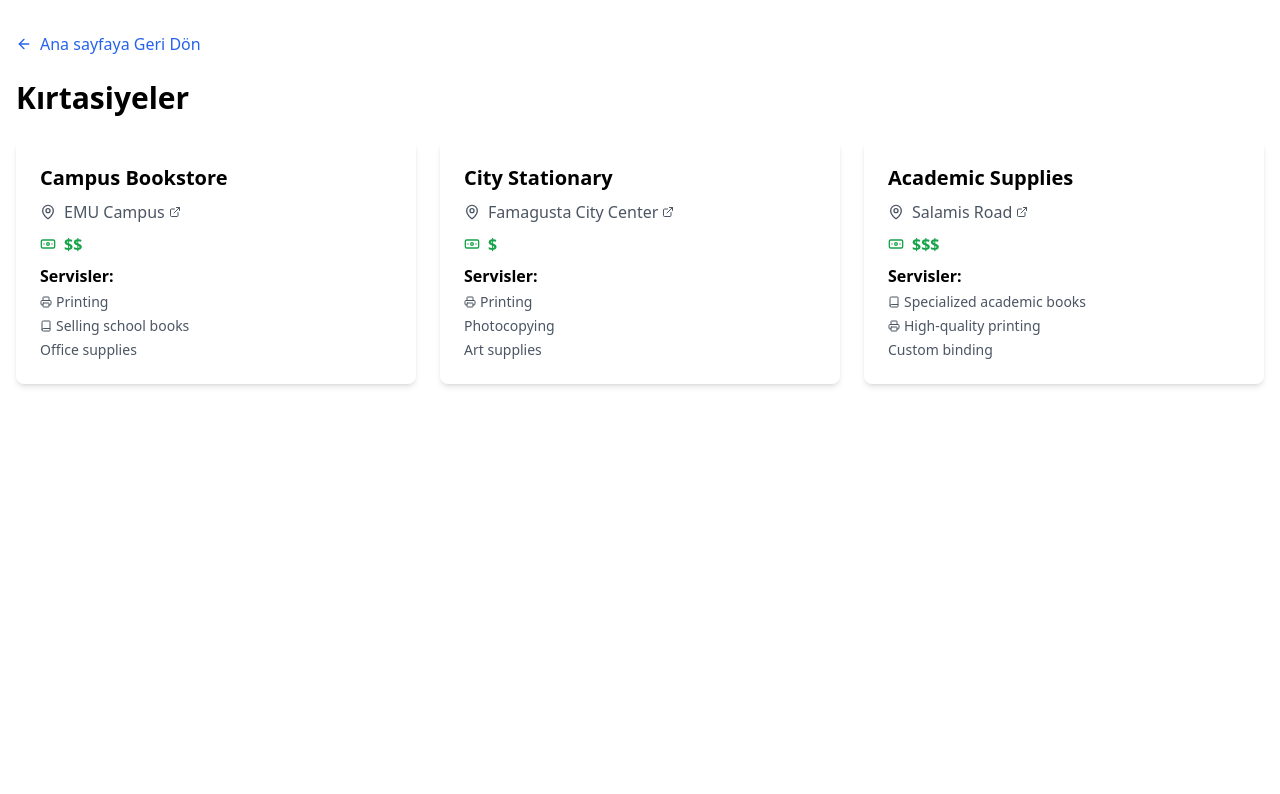
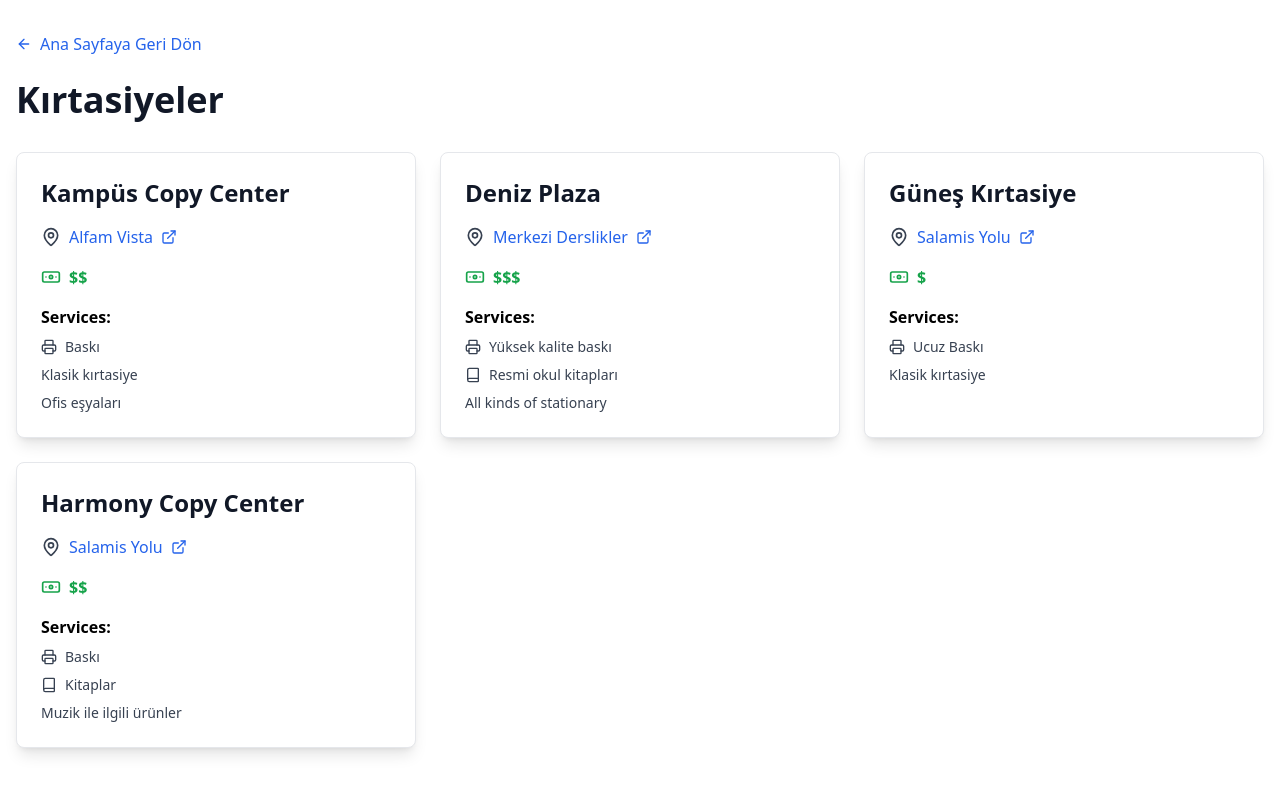
Before and after one commit to atasoya/emu-guide, a Next.js app: page /kirtasiye in a window 1280 px wide. Shown: the top 794 px of the page. Built offline with nearby package versions, Linux system fonts and the light colour scheme.

Commit message:
Add stationary

```diff
--- a/src/app/kirtasiye/page.tsx
+++ b/src/app/kirtasiye/page.tsx
@@ -13,66 +13,75 @@ interface Stationary {
 const stationaryShops: Stationary[] = [
   {
     id: 1,
-    name: "Campus Bookstore",
+    name: "Kampüs Copy Center",
     priceScale: "$$",
-    place: "EMU Campus",
-    googleMapsUrl: "https://goo.gl/maps/example1",
-    services: ["Printing", "Selling school books", "Office supplies"]
+    place: "Alfam Vista",
+    googleMapsUrl: "https://maps.app.goo.gl/XaP7Ko6ai8bCFZqx9",
+    services: ["Baskı", "Klasik kırtasiye", "Ofis eşyaları"]
   },
   {
     id: 2,
-    name: "City Stationary",
-    priceScale: "$",
-    place: "Famagusta City Center",
-    googleMapsUrl: "https://goo.gl/maps/example2",
-    services: ["Printing", "Photocopying", "Art supplies"]
+    name: "Deniz Plaza",
+    priceScale: "$$$",
+    place: "Merkezi Derslikler",
+    googleMapsUrl: "https://maps.app.goo.gl/REqKjwtF15mYtpqf6",
+    services: ["Yüksek kalite baskı", "Resmi okul kitapları", "All kinds of stationary"]
   },
   {
     id: 3,
-    name: "Academic Supplies",
-    priceScale: "$$$",
-    place: "Salamis Road",
-    googleMapsUrl: "https://goo.gl/maps/example3",
-    services: ["Specialized academic books", "High-quality printing", "Custom binding"]
+    name: "Güneş Kırtasiye",
+    priceScale: "$",
+    place: "Salamis Yolu",
+    googleMapsUrl: "https://maps.app.goo.gl/kEZ1vf2w9X3TSWwG6",
+    services: ["Ucuz Baskı", "Klasik kırtasiye"]
+  },
+  {
+    id: 4,
+    name: "Harmony Copy Center",
+    priceScale: "$$",
+    place: "Salamis Yolu",
+    googleMapsUrl: "https://maps.app.goo.gl/dVfPuVamM3ZgBYAz9",
+    services: ["Baskı", "Kitaplar","Muzik ile ilgili ürünler"]
   }
 ]
 
 export default function StationaryPage() {
   return (
     <div className="container mx-auto px-4 py-8">
-      <Link href="/" className="inline-flex items-center mb-6 text-blue-600 hover:text-blue-800">
+      <Link href="/" className="inline-flex items-center mb-6 text-blue-600 hover:text-blue-800 transition-colors duration-300">
         <ArrowLeft className="w-4 h-4 mr-2" />
-        Ana sayfaya Geri Dön
+        Ana Sayfaya Geri Dön
       </Link>
-      <h1 className="text-3xl font-bold mb-6">Kırtasiyeler</h1>
+      <h1 className="text-4xl font-bold text-gray-900 mb-8">Kırtasiyeler</h1>
+
       <div className="grid grid-cols-1 md:grid-cols-2 lg:grid-cols-3 gap-6">
         {stationaryShops.map((shop) => (
-          <div key={shop.id} className="bg-white rounded-lg shadow-md p-6">
-            <h2 className="text-xl font-semibold mb-2">{shop.name}</h2>
-            <div className="space-y-2">
-              <p className="flex items-center text-gray-600">
-                <MapPin className="w-4 h-4 mr-2" />
+          <div key={shop.id} className="bg-white rounded-lg shadow-lg hover:shadow-xl transition-shadow duration-300 p-6 border border-gray-200">
+            <h2 className="text-2xl font-semibold text-gray-900 mb-4">{shop.name}</h2>
+            <div className="space-y-4">
+              <p className="flex items-center text-gray-700">
+                <MapPin className="w-5 h-5 mr-2" />
                 <a
                   href={shop.googleMapsUrl}
                   target="_blank"
                   rel="noopener noreferrer"
-                  className="hover:underline flex items-center"
+                  className="text-blue-600 hover:underline flex items-center"
                 >
                   {shop.place}
-                  <ExternalLink className="w-3 h-3 ml-1" />
+                  <ExternalLink className="w-4 h-4 ml-2" />
                 </a>
               </p>
-              <p className="flex items-center text-green-600 font-semibold">
-                <Banknote className="w-4 h-4 mr-2" />
+              <p className="flex items-center text-green-600 font-bold">
+                <Banknote className="w-5 h-5 mr-2" />
                 {shop.priceScale}
               </p>
               <div>
-                <h3 className="font-semibold mb-1">Servisler:</h3>
-                <ul className="list-disc list-inside space-y-1">
+                <h3 className="font-semibold mb-2">Services:</h3>
+                <ul className="list-disc list-inside space-y-2">
                   {shop.services.map((service, index) => (
-                    <li key={index} className="text-sm text-gray-600 flex items-center">
-                      {service.toLowerCase().includes('printing') && <Printer className="w-3 h-3 mr-1" />}
-                      {service.toLowerCase().includes('book') && <Book className="w-3 h-3 mr-1" />}
+                    <li key={index} className="text-sm text-gray-700 flex items-center">
+                      {service.toLowerCase().includes('baskı') && <Printer className="w-4 h-4 mr-2" />}
+                      {service.toLowerCase().includes('kitap') && <Book className="w-4 h-4 mr-2" />}
                       {service}
                     </li>
                   ))}
--- a/src/app/stationery/page.tsx
+++ b/src/app/stationery/page.tsx
@@ -13,66 +13,75 @@ interface Stationary {
 const stationaryShops: Stationary[] = [
   {
     id: 1,
-    name: "Campus Bookstore",
+    name: "Campus Copy Center",
     priceScale: "$$",
-    place: "EMU Campus",
-    googleMapsUrl: "https://goo.gl/maps/example1",
-    services: ["Printing", "Selling school books", "Office supplies"]
+    place: "Alfam Vista",
+    googleMapsUrl: "https://maps.app.goo.gl/XaP7Ko6ai8bCFZqx9",
+    services: ["Printing", "Regular stationary", "Office supplies"]
   },
   {
     id: 2,
-    name: "City Stationary",
-    priceScale: "$",
-    place: "Famagusta City Center",
-    googleMapsUrl: "https://goo.gl/maps/example2",
-    services: ["Printing", "Photocopying", "Art supplies"]
+    name: "Deniz Shop",
+    priceScale: "$$$",
+    place: "Central Lecture Hall",
+    googleMapsUrl: "https://maps.app.goo.gl/REqKjwtF15mYtpqf6",
+    services: ["High-quality printing", "Offical academic books", "All kinds of stationary"]
   },
   {
     id: 3,
-    name: "Academic Supplies",
-    priceScale: "$$$",
+    name: "Gunes Kirtasiye",
+    priceScale: "$",
     place: "Salamis Road",
-    googleMapsUrl: "https://goo.gl/maps/example3",
-    services: ["Specialized academic books", "High-quality printing", "Custom binding"]
+    googleMapsUrl: "https://maps.app.goo.gl/kEZ1vf2w9X3TSWwG6",
+    services: ["Cheap printing", "Regual stationary"]
+  },
+  {
+    id: 4,
+    name: "Harmony Copy Center",
+    priceScale: "$$",
+    place: "Salamis Road",
+    googleMapsUrl: "https://maps.app.goo.gl/dVfPuVamM3ZgBYAz9",
+    services: ["Printing", "Books","Music related stuff"]
   }
 ]
 
 export default function StationaryPage() {
   return (
     <div className="container mx-auto px-4 py-8">
-      <Link href="/" className="inline-flex items-center mb-6 text-blue-600 hover:text-blue-800">
+      <Link href="/" className="inline-flex items-center mb-6 text-blue-600 hover:text-blue-800 transition-colors duration-300">
         <ArrowLeft className="w-4 h-4 mr-2" />
         Back to Home
       </Link>
-      <h1 className="text-3xl font-bold mb-6">Stationary Shops</h1>
+      <h1 className="text-4xl font-bold text-gray-900 mb-8">Stationary Shops</h1>
+
       <div className="grid grid-cols-1 md:grid-cols-2 lg:grid-cols-3 gap-6">
         {stationaryShops.map((shop) => (
-          <div key={shop.id} className="bg-white rounded-lg shadow-md p-6">
-            <h2 className="text-xl font-semibold mb-2">{shop.name}</h2>
-            <div className="space-y-2">
-              <p className="flex items-center text-gray-600">
-                <MapPin className="w-4 h-4 mr-2" />
+          <div key={shop.id} className="bg-white rounded-lg shadow-lg hover:shadow-xl transition-shadow duration-300 p-6 border border-gray-200">
+            <h2 className="text-2xl font-semibold text-gray-900 mb-4">{shop.name}</h2>
+            <div className="space-y-4">
+              <p className="flex items-center text-gray-700">
+                <MapPin className="w-5 h-5 mr-2" />
                 <a
                   href={shop.googleMapsUrl}
                   target="_blank"
                   rel="noopener noreferrer"
-                  className="hover:underline flex items-center"
+                  className="text-blue-600 hover:underline flex items-center"
                 >
                   {shop.place}
-                  <ExternalLink className="w-3 h-3 ml-1" />
+                  <ExternalLink className="w-4 h-4 ml-2" />
                 </a>
               </p>
-              <p className="flex items-center text-green-600 font-semibold">
-                <Banknote className="w-4 h-4 mr-2" />
+              <p className="flex items-center text-green-600 font-bold">
+                <Banknote className="w-5 h-5 mr-2" />
                 {shop.priceScale}
               </p>
               <div>
-                <h3 className="font-semibold mb-1">Services:</h3>
-                <ul className="list-disc list-inside space-y-1">
+                <h3 className="font-semibold mb-2">Services:</h3>
+                <ul className="list-disc list-inside space-y-2">
                   {shop.services.map((service, index) => (
-                    <li key={index} className="text-sm text-gray-600 flex items-center">
-                      {service.toLowerCase().includes('printing') && <Printer className="w-3 h-3 mr-1" />}
-                      {service.toLowerCase().includes('book') && <Book className="w-3 h-3 mr-1" />}
+                    <li key={index} className="text-sm text-gray-700 flex items-center">
+                      {service.toLowerCase().includes('printing') && <Printer className="w-4 h-4 mr-2" />}
+                      {service.toLowerCase().includes('book') && <Book className="w-4 h-4 mr-2" />}
                       {service}
                     </li>
                   ))}
```
